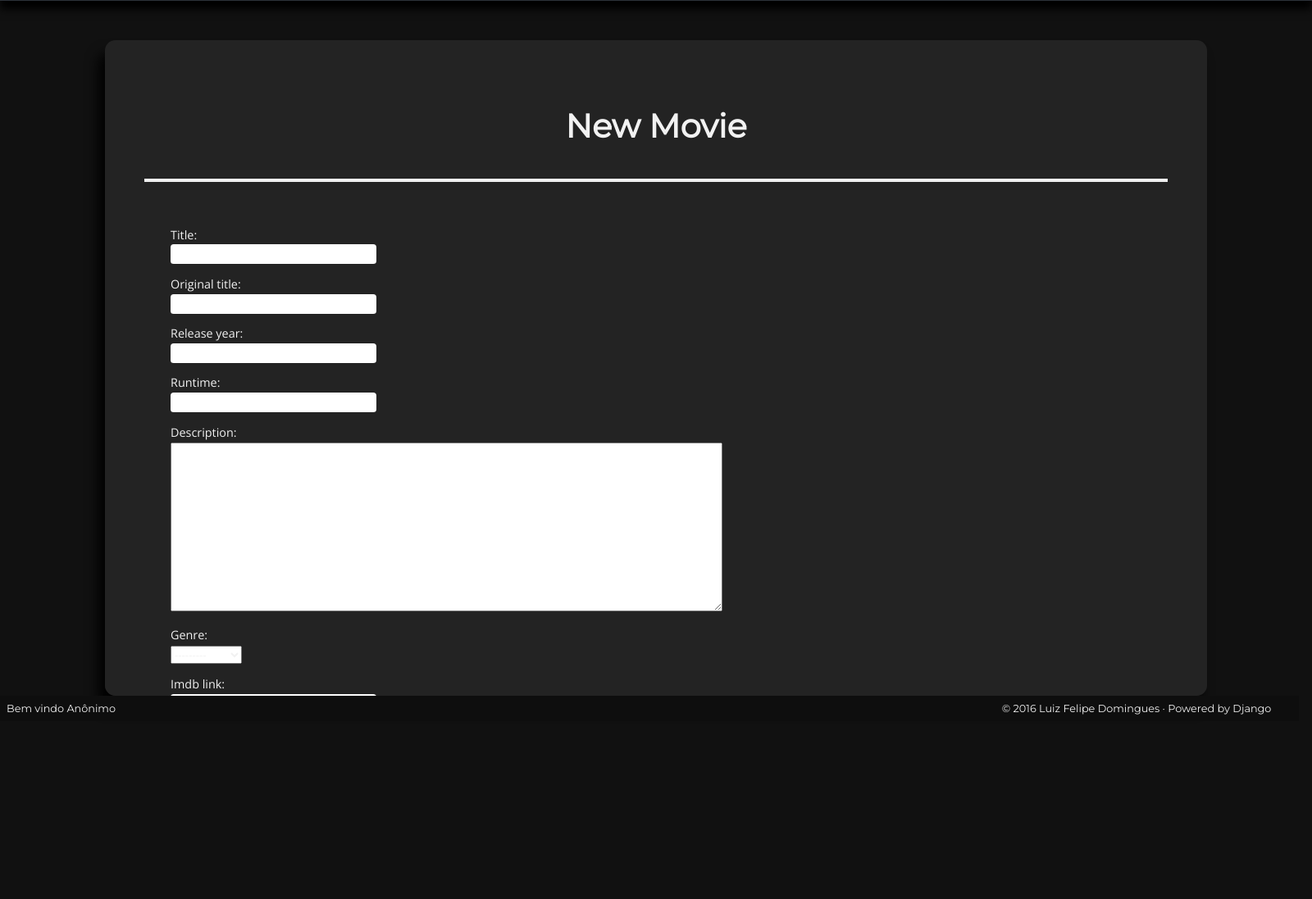
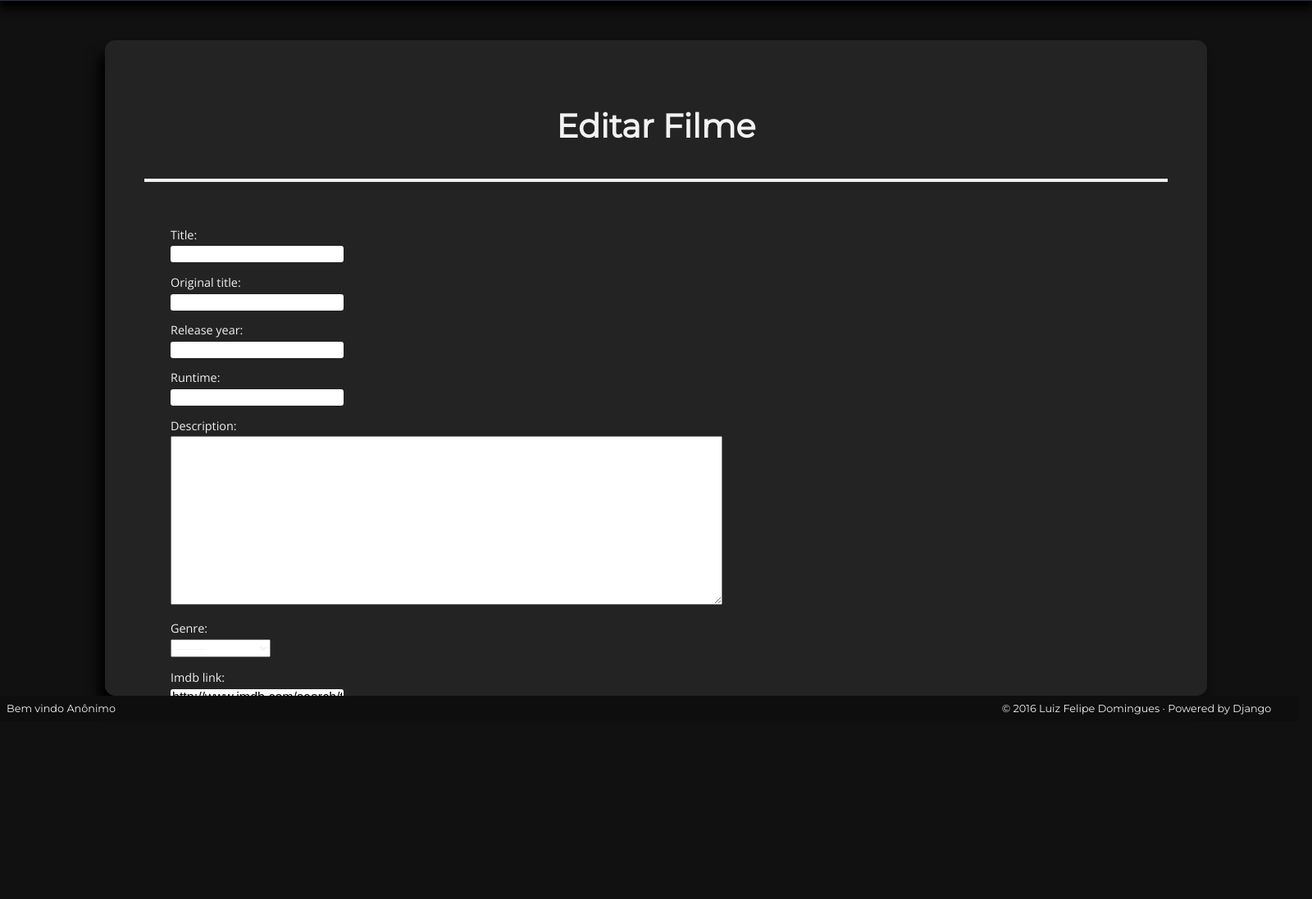
Before and after one commit to lfsando/cineice, a Django app: template movies/templates/movies/movie_edit.html in a window 1600 px wide. Shown: the part 303-1400 px from the top of the page at 82% size. Run offline with Django 3.2, Linux system fonts and the light colour scheme; the template is opened without the code that fills it: values that come from a table or form of the project are taken from there, others are empty.

Commit message:
Changes in translation, movie edition forms and style, urls and views

```diff
--- a/movies/models.py
+++ b/movies/models.py
@@ -5,26 +5,26 @@
 from multiselectfield import MultiSelectField
 
 GENRES = [
-    ("Action", "Action"),
-    ("Adventure", "Adventure"),
-    ("Animation", "Animation"),
-    ("Biography", "Biography"),
-    ("Classics", "Classics"),
-    ("Comedy", "Comedy"),
+    ("Ação", "Ação"),
+    ("Aventura", "Aventura"),
+    ("Animação", "Animação"),
+    ("Biográfico", "Biográfico"),
+    ("Clássicos", "Classicos"),
+    ("Comédia", "Comédia"),
     ("Crime", "Crime"),
     ("Drama", "Drama"),
-    ("Family", "Family"),
-    ("Fantasy", "Fantasy"),
+    ("Família", "Família"),
+    ("Fantasia", "Fantasia"),
     ("Film_noir", "Film-noir"),
-    ("Historical", "Historical"),
-    ("Horror", "Horror"),
+    ("Histórico", "Histórico"),
+    ("Terror", "Terror"),
     ("Musical", "Musical"),
-    ("Mistery", "Mistery"),
+    ("Mistério", "Mistério"),
     ("Romance", "Romance"),
-    ("Sci_fi", "Sci-Fi"),
-    ("Sport", "Sport"),
-    ("Thriller", "Thriller"),
-    ("War", "War"),
+    ("Ficção Científica", "Ficção Científica"),
+    ("Esporte", "Esporte"),
+    ("Suspense", "Suspense"),
+    ("Guerra", "Guerra"),
     ("Western", "Western"),
 ]
 
--- a/movies/static/movies/css/style.css
+++ b/movies/static/movies/css/style.css
@@ -71,7 +71,6 @@
 .menu-button h2:hover {
   background-color: #424955;
   text-shadow: 1px 1px #0e0e0e;
-  padding: 1.1em;
 }
 
 .menu-button:link {
@@ -319,7 +318,7 @@
 
 .movie-form p input {
   border: none;
-  font-size: 1.2em;
+  font-size: 1em;
   border-radius: 0.2em;
 }
 .movie-form p input:focus {
@@ -339,6 +338,9 @@
   text-align: center;
   color: #f2f2f2;
   font-size: 2.5em;
+}
+#id_runtime {
+  content: "(em min)"
 }
 
 #id_description {
@@ -368,7 +370,6 @@
   color: #ff7400;
 }
 
-
 .errorlist {
   color: #cc3434;
   display: inline-block;
@@ -396,3 +397,17 @@
   content: 'Sorry :(\A\A';
 
 }
+
+#movie-edit-btn {
+  margin-top: 3em;
+}
+
+#movie-edit-btn a:link, #movie-edit-btn a:visited {
+  color: #f2f2f2;
+  font-size: 0.8em;
+}
+
+#movie-edit-btn:hover > a{
+  color: #ff7400;
+  text-shadow: 1px 1px 1px black;
+}
--- a/movies/templates/movies/movie_edit.html
+++ b/movies/templates/movies/movie_edit.html
@@ -3,7 +3,7 @@
 
 {% block content %}
 <section id="movie-forms">
-  <h2 id="new-movie-title">New Movie</h2>
+  <h2 id="new-movie-title">Editar Filme</h2>
   <div id="form-container">
     <form method="POST" class="movie-form">{% csrf_token %}
       {{ form.as_p }}
--- a/movies/templates/movies/random.html
+++ b/movies/templates/movies/random.html
@@ -44,7 +44,7 @@
       <p class="movie-description">{{ movie.description }}</p>
     </section>
     {% else %}
-      <h2 class="errormessage">No movies are available.</h2>
+      <h2 class="errormessage">Nenhum filme disponível no banco de dados</h2>
     {% endif %}
   </section>
 {% endblock %}
--- a/movies/urls.py
+++ b/movies/urls.py
@@ -9,9 +9,9 @@
 
 urlpatterns = [
     url(r'^$', views.RandomView.as_view(), name='random'),
-    url(r'^movies/genres/(?P<genre>[-\w]+)/$', views.by_genre, name='by_genre'),
-    url(r'^movies/genres/$', views.genres, name='genres_list'),
-    url(r'^movies/(?P<movie_pk>\d+)/$', views.movie_detail, name='movie_detail'),
-    url(r'^movies/new/$', views.movie_new, name='movie_new'),
-    url(r'^movies/(?P<movie_pk>\d+)/edit/$', views.movie_edit, name='movie_edit'),
+    url(r'^filmes/generos/(?P<genre>[-\w]+)/$', views.by_genre, name='by_genre'),
+    url(r'^filmes/generos/$', views.genres, name='genres_list'),
+    url(r'^filmes/(?P<movie_pk>\d+)/$', views.movie_detail, name='movie_detail'),
+    url(r'^filmes/novo/$', views.movie_new, name='movie_new'),
+    url(r'^filmes/(?P<movie_pk>\d+)/editar/$', views.movie_edit, name='movie_edit'),
 ] + static(settings.MEDIA_URL, document_root=settings.MEDIA_ROOT)
--- a/movies/views.py
+++ b/movies/views.py
@@ -40,7 +40,7 @@
         movie_list.sort(key=lambda x: x.title)
         return render(request, 'movies/by_genre.html', {'movie_list': movie_list, 'genre': genre})
     else:
-        return HttpResponse(content="No movies in {} genre".format(genre), status=404 )
+        return HttpResponse(content="No movies in {} genre".format(genre), status=404)
 
 
 def genres(request):
@@ -74,7 +74,7 @@
             movie.author = request.user
             movie.pub_date = timezone.now()
             movie.save()
-            return redirect('movie_detail', movie_pk=movie.pk)
+            return redirect('movies:movie_detail', movie_pk=movie.pk)
     else:
-        form = MovieForm(instance=post)
+        form = MovieForm(instance=movie)
     return render(request, 'movies/movie_edit.html', {'form': form})
```
Also changed, not shown: movies/templates/movies/movie_detail.html (+9 -6 lines), movies/migrations/0018_auto_20160729_2100.py (added).
